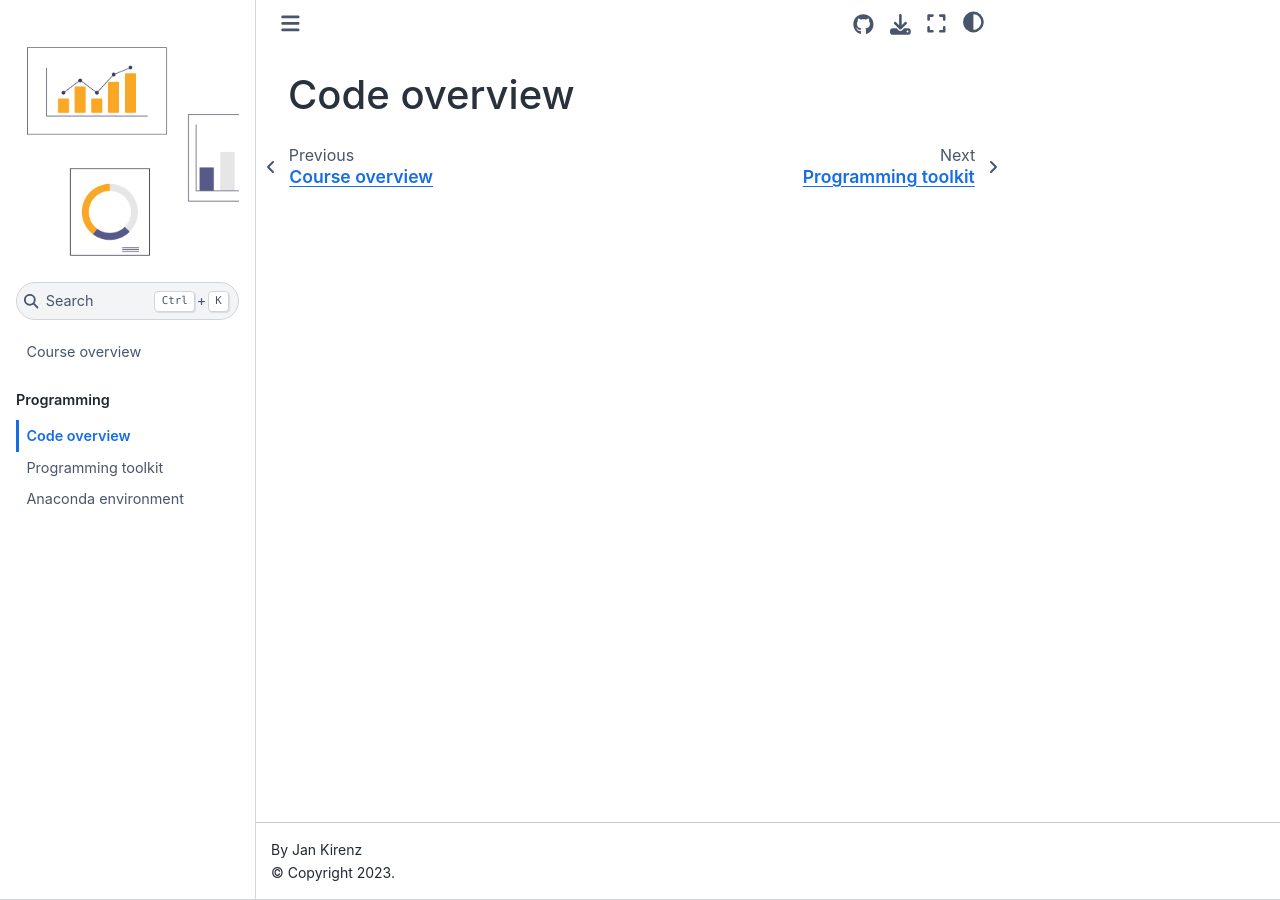
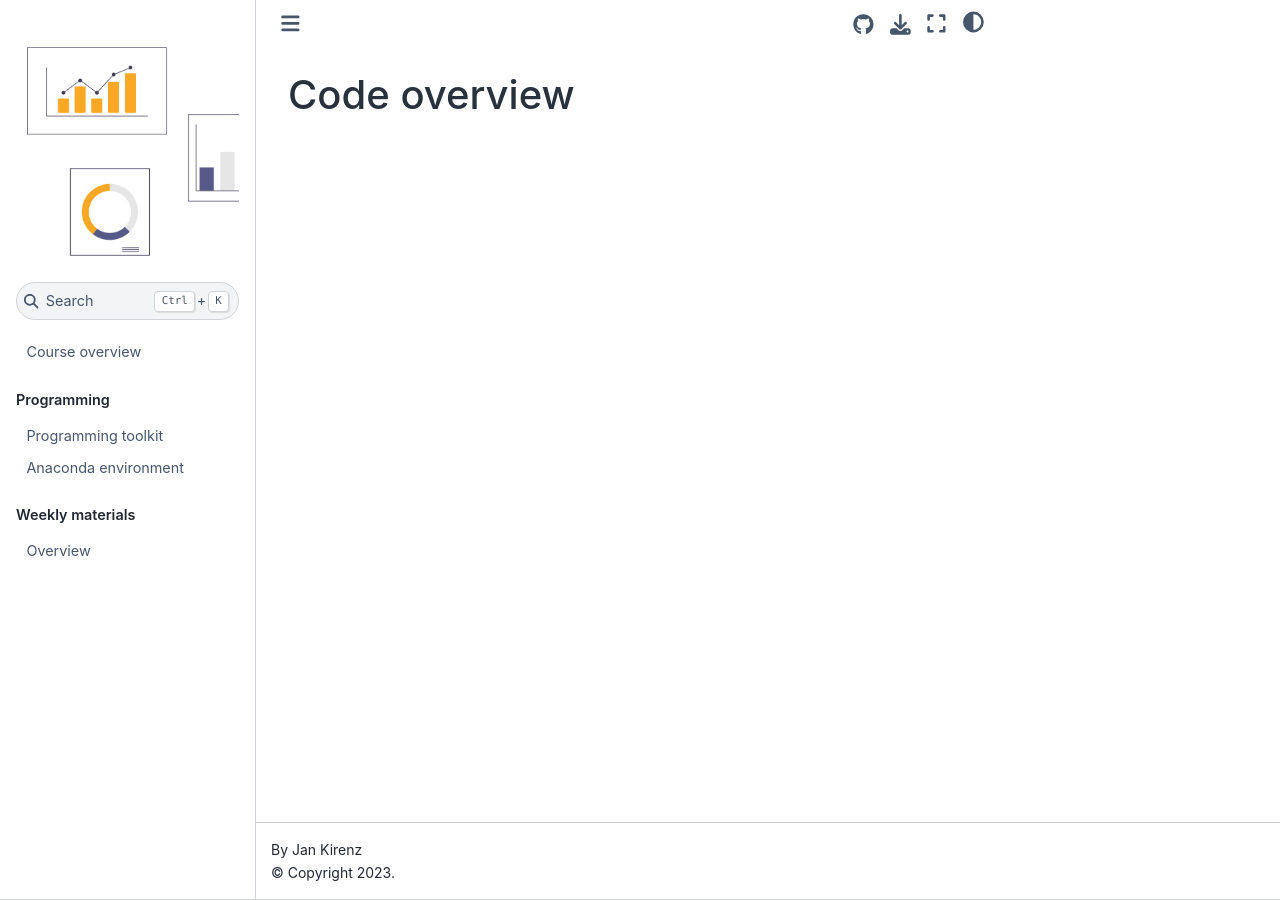
Before and after one commit to as-ws22/website, a Jupyter Book: the page built from code/code-overview.md, in a window 1280 px wide. Built offline with Jupyter Book 1.0.4 settings and Sphinx 7.4.7 and the Sphinx Book theme 1.1.4, drawn with Linux system fonts in a browser that asks for light colours; comment, search, counter and statistics services are not loaded; some of the changed lines change nothing that is shown.

Commit message:
Update _toc.yml

```diff
--- a/_toc.yml
+++ b/_toc.yml
@@ -9,16 +9,16 @@
  #  - file: docs/course-faq.md
   - caption: Programming
     chapters:
-    - file: code/code-overview.md
+ #   - file: code/code-overview.md
     - file: docs/programming-toolkit.md
     - file: docs/programming-environment.md
 #    - file: docs/programming-fundamentals.ipynb
 #      sections:
 #      - file: docs/programming-syntax.ipynb
 #      - file: docs/programming-semantics.ipynb
-#  - caption: Weekly materials
-#    chapters:
-#    - file: weeks/weeks-overview.md
+  - caption: Weekly materials
+    chapters:
+    - file: weeks/weeks-overview.md
 #      sections:
 #      - file: weeks/week1.md
 #      - file: weeks/week2.md
```
